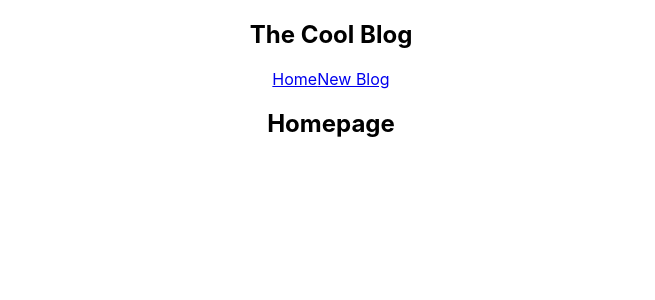
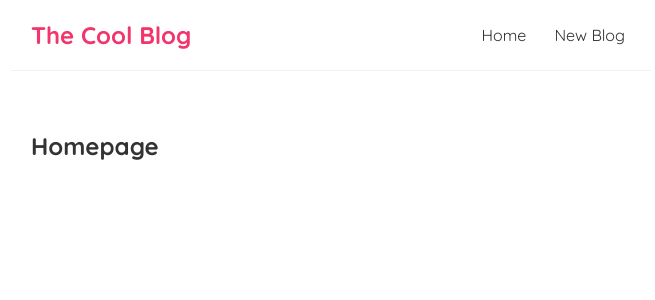
Before and after one commit to aimeehorwood/React-Blog, a JavaScript app in the folder dojo-blog/: page / in a window 1280 px wide. Shown: the top 300 px of the page, without its empty margins (309-964 px from the left). Built offline with nearby package versions, Linux system fonts and the light colour scheme; the HTML template or start-up script is replaced by a standard one.

Commit message:
adds css styling

```diff
--- a/dojo-blog/src/App.css
+++ /dev/null
@@ -1,38 +0,0 @@
-.App {
-  text-align: center;
-}
-
-.App-logo {
-  height: 40vmin;
-  pointer-events: none;
-}
-
-@media (prefers-reduced-motion: no-preference) {
-  .App-logo {
-    animation: App-logo-spin infinite 20s linear;
-  }
-}
-
-.App-header {
-  background-color: #282c34;
-  min-height: 100vh;
-  display: flex;
-  flex-direction: column;
-  align-items: center;
-  justify-content: center;
-  font-size: calc(10px + 2vmin);
-  color: white;
-}
-
-.App-link {
-  color: #61dafb;
-}
-
-@keyframes App-logo-spin {
-  from {
-    transform: rotate(0deg);
-  }
-  to {
-    transform: rotate(360deg);
-  }
-}
--- a/dojo-blog/src/App.js
+++ b/dojo-blog/src/App.js
@@ -1,4 +1,3 @@
-import "./App.css";
 import Navbar from "./Navbar";
 import Home from "./Home";
 
--- a/dojo-blog/src/index.css
+++ b/dojo-blog/src/index.css
@@ -1,13 +1,35 @@
-body {
+@import url('https://fonts.googleapis.com/css2?family=Quicksand:wght@300;400;500;600;700&display=swap');
+
+/* base styles */
+* {
   margin: 0;
-  font-family: -apple-system, BlinkMacSystemFont, 'Segoe UI', 'Roboto', 'Oxygen',
-    'Ubuntu', 'Cantarell', 'Fira Sans', 'Droid Sans', 'Helvetica Neue',
-    sans-serif;
-  -webkit-font-smoothing: antialiased;
-  -moz-osx-font-smoothing: grayscale;
+  font-family: "Quicksand";
+  color: #333;
 }
-
-code {
-  font-family: source-code-pro, Menlo, Monaco, Consolas, 'Courier New',
-    monospace;
+.navbar {
+  padding: 20px;
+  display: flex;
+  align-items: center;
+  max-width: 600px;
+  margin: 0 auto;
+  border-bottom: 1px solid #f2f2f2;
 }
+.navbar h1 {
+  color: #f1356d;
+}
+.navbar .links {
+  margin-left: auto;
+}
+.navbar a {
+  margin-left: 16px;
+  text-decoration: none;
+  padding: 6px;
+}
+.navbar a:hover {
+  color: #f1356d;
+}
+.content {
+  max-width: 600px;
+  margin: 40px auto;
+  padding: 20px;
+}
```
